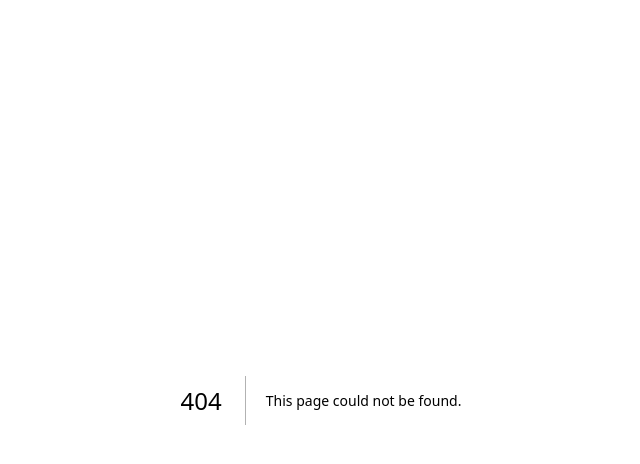
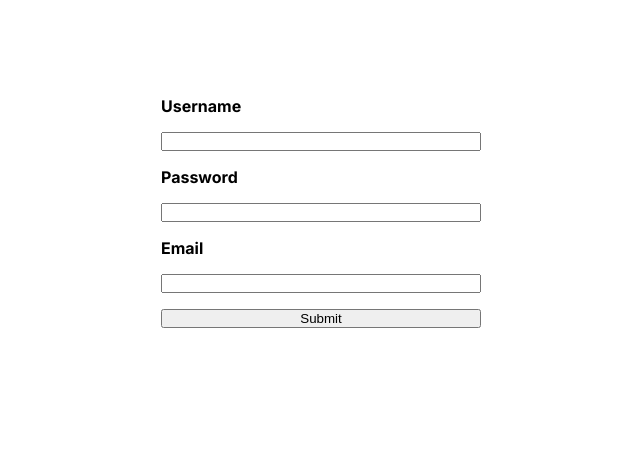
Before and after one commit to 2chanhaeng/sbb-view, a Next.js app: page /signup in a window 1280 px wide. Before the commit this address had no page. Shown: the top 464 px of the page, without its empty margins (319-959 px from the left). Built offline with nearby package versions, Linux system fonts and the light colour scheme.

Commit message:
create /signup page

```diff
--- a/app/page.tsx
+++ b/app/page.tsx
@@ -4,6 +4,7 @@ export default function Home() {
   return (
     <main className={styles.main}>
       <a href="/questions">questions</a>
+      <a href="/signup">signup</a>s
     </main>
   );
 }
--- /dev/null
+++ b/app/signup/page.tsx
@@ -0,0 +1,60 @@
+import { getPostInitFromForm } from "@/utils/form";
+import { redirect } from "next/navigation";
+
+export default function Signup() {
+  return (
+    <main>
+      <form
+        action={postSignup}
+        style={{
+          display: "flex",
+          flexDirection: "column",
+          gap: "1rem",
+          width: "20rem",
+        }}
+      >
+        <label>
+          <b>Username</b>
+        </label>
+        <input
+          name="username"
+          style={{
+            flex: 1,
+          }}
+        />
+        <label>
+          <b>Password</b>
+        </label>
+        <input
+          name="password"
+          type="password"
+          style={{
+            flex: 1,
+          }}
+        />
+        <label>
+          <b>Email</b>
+        </label>
+        <input
+          name="email"
+          type="email"
+          style={{
+            flex: 1,
+          }}
+        />
+        <button type="submit">Submit</button>
+      </form>
+    </main>
+  );
+}
+
+async function postSignup(form: FormData) {
+  "use server";
+  const init = getPostInitFromForm(["username", "password", "email"])(form);
+  const res = await fetch(`${process.env.API_URL}/user/signup`, init);
+  console.log(res);
+  console.log("text", await res.clone().text());
+  const { success, message } = await res.json();
+  if (success) return redirect("/login");
+  return redirect(`/signup?error=${message}`);
+}
```
